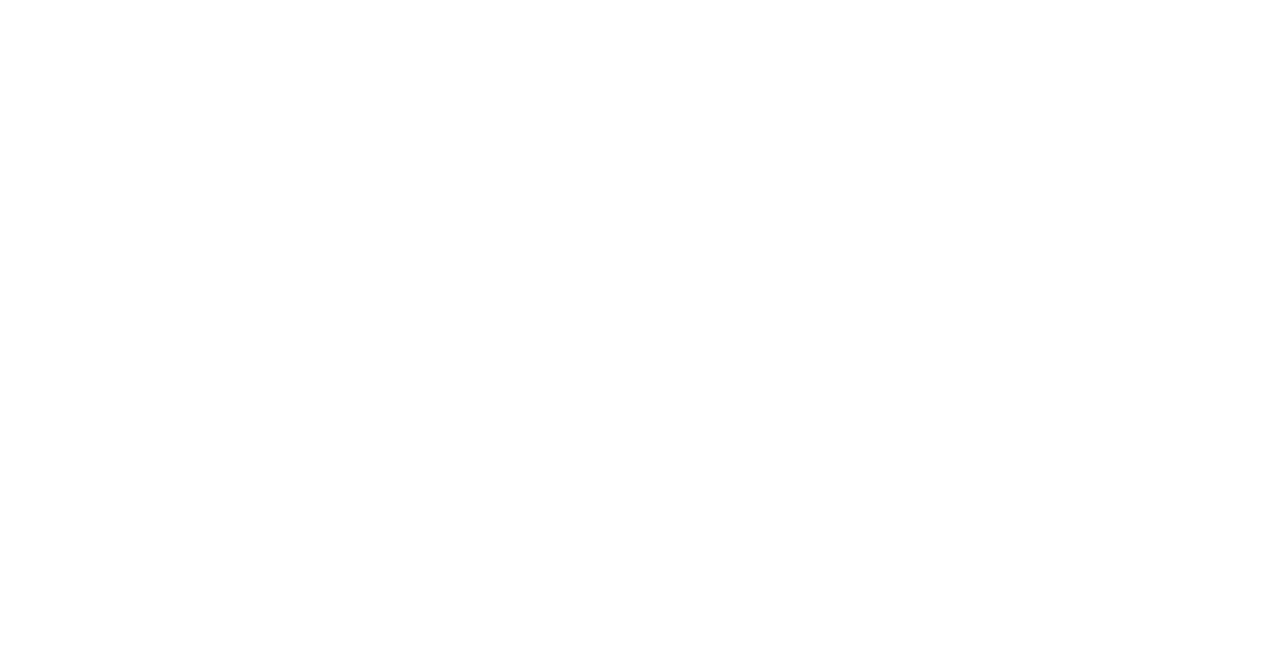
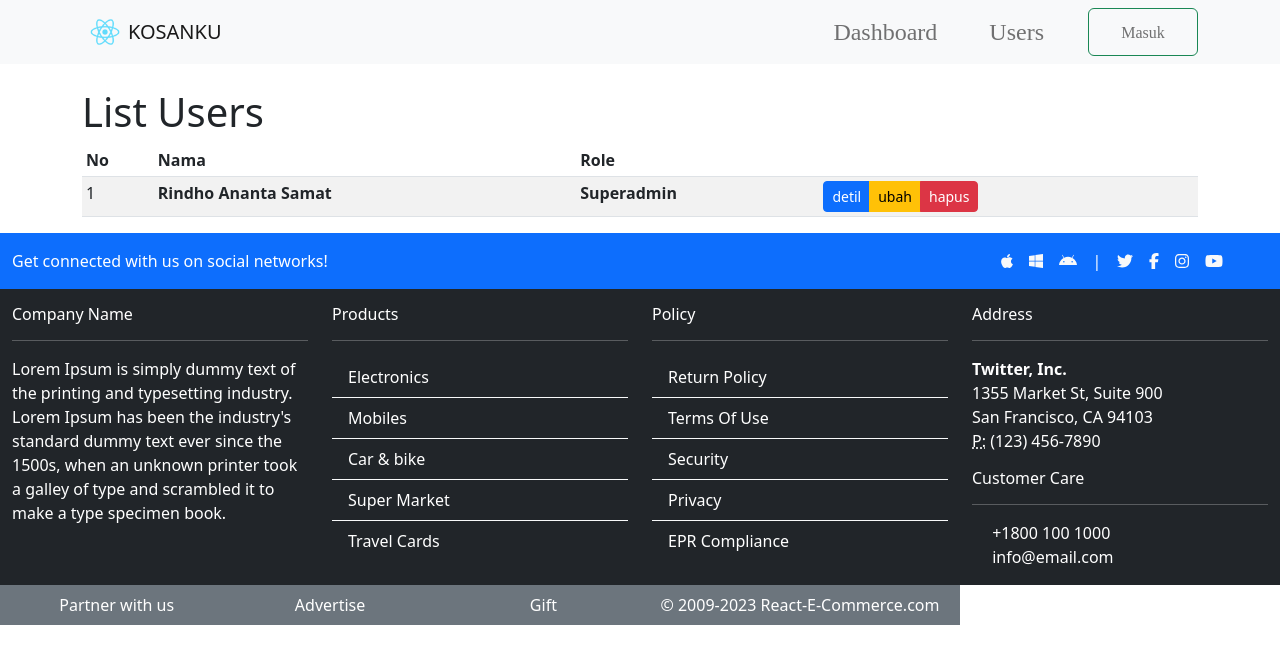
Before and after one commit to synrgy-final-project-team-a/frontend-fsw, a React (Create React App) app: page /admin/users/tambah in a window 1280 px wide. Before the commit this address had no page. Shown: the top 664 px of the page. Built offline with nearby package versions, Linux system fonts and the light colour scheme; some icons are missing.

Commit message:
add list users and detail

```diff
--- a/src/components/navbar.jsx
+++ b/src/components/navbar.jsx
@@ -16,7 +16,7 @@
 		<Navbar bg="light" expand="lg">
 			<Container>
 				<Navbar.Brand href="/">
-					<img src="./logo192.png" width="30" height="30" className="d-inline-block align-top mx-2" alt="..." />
+					<img src="/logo192.png" width="30" height="30" className="d-inline-block align-top mx-2" alt="..." />
 					KOSANKU
 				</Navbar.Brand>
 				<Navbar.Toggle aria-controls="basic-navbar-nav" />
--- /dev/null
+++ b/src/components/users/lists.jsx
@@ -0,0 +1,38 @@
+import { Table, Button, ButtonGroup } from "react-bootstrap"
+
+const ListUsers = () => {
+	return (
+		<Table striped hover size="sm">
+			<thead>
+				<tr>
+					<th>No</th>
+					<th>Nama</th>
+					<th>Role</th>
+					<th></th>
+				</tr>
+			</thead>
+			<tbody>
+				<tr>
+					<td>1</td>
+					<th>Rindho Ananta Samat</th>
+					<th>Superadmin</th>
+					<th>
+						<ButtonGroup>
+							<Button href="/admin/users/2" size="sm" variant="primary">
+								detil
+							</Button>
+							<Button size="sm" variant="warning">
+								ubah
+							</Button>
+							<Button size="sm" variant="danger">
+								hapus
+							</Button>
+						</ButtonGroup>
+					</th>
+				</tr>
+			</tbody>
+		</Table>
+	)
+}
+
+export default ListUsers
--- /dev/null
+++ b/src/pages/admin/users/detiluser.jsx
@@ -0,0 +1,22 @@
+import React from "react"
+import AdminLayout from "../../../layouts/admin.layout"
+import { Container } from "react-bootstrap";
+import { useParams } from "react-router-dom";
+
+function DetilUser() {
+	const params = useParams()
+	const idUser = params.id
+
+	return (
+		<>
+			<AdminLayout>
+				<Container className="mt-4">
+					<h1>Detil Users</h1>
+					<h1>Id user: { idUser } </h1>
+				</Container>
+			</AdminLayout>
+		</>
+	);
+};
+
+export default DetilUser;
--- /dev/null
+++ b/src/pages/admin/users/listuser.jsx
@@ -0,0 +1,19 @@
+import React from "react"
+import AdminLayout from "../../../layouts/admin.layout"
+import { Container } from "react-bootstrap";
+import ListUsers from "../../../components/users/lists";
+
+function KelolaUser() {
+	return (
+		<>
+			<AdminLayout>
+				<Container className="mt-4">
+					<h1>List Users</h1>
+					<ListUsers />
+				</Container>
+			</AdminLayout>
+		</>
+	);
+};
+
+export default KelolaUser;
--- a/src/routes/admin.js
+++ b/src/routes/admin.js
@@ -1,5 +1,7 @@
 import React from "react"
 import Dashboard from "../pages/admin/dashboard"
+import DetilUser from "../pages/admin/users/detiluser"
+import KelolaUser from "../pages/admin/users/listuser"
 
 const AdminRoutes = [
 	{
@@ -7,8 +9,26 @@
 		children: [
 			{
 				name: "Dashboard",
-				path: "/",
+				path: "",
 				element: <Dashboard />,
+			},
+			{
+				path: "/users",
+				children: [
+					{
+						name: "Users",
+						path: "",
+						element: <KelolaUser />,
+					},
+					{
+						path: "/tambah",
+						element: <KelolaUser />,
+					},
+					{
+						path: "/:id",
+						element: <DetilUser />,
+					}
+				]
 			}
 		]
 	}
```
